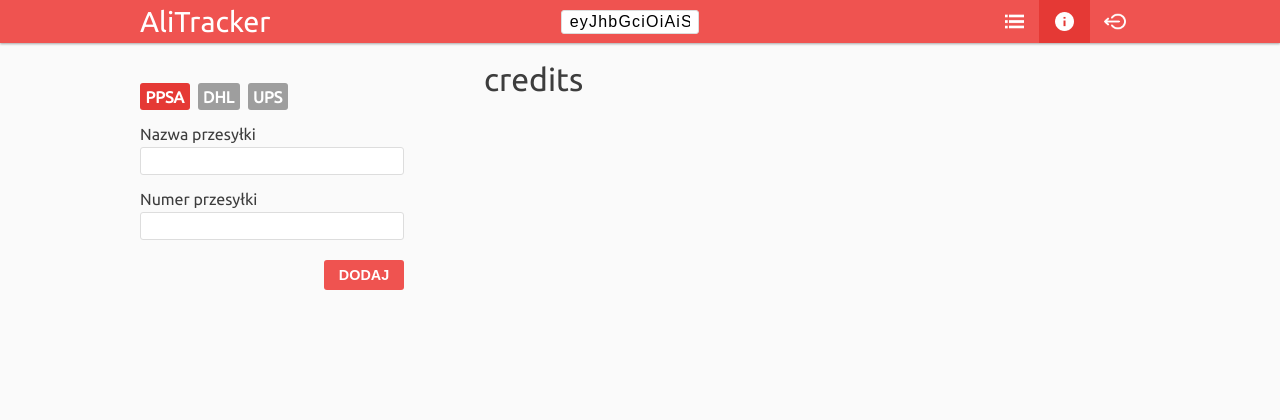
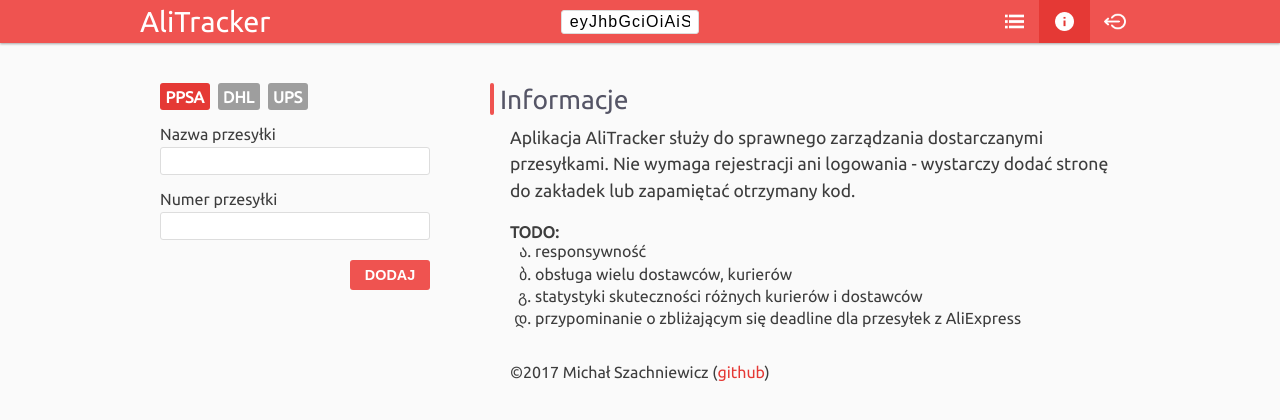
Before and after one commit to szacho/ali-tracker, a React (Create React App) app in the folder client/: page /info in a window 1280 px wide. Shown: the top 420 px of the page. Built offline with nearby package versions, Linux system fonts and the light colour scheme; sample sign-in values are in the browser's storage.

Commit message:
Add Introduction and Credits

```diff
--- a/client/src/actions/index.js
+++ b/client/src/actions/index.js
@@ -5,6 +5,7 @@
 export const SET_TOKEN = 'SET_TOKEN';
 export const GET_TOKEN = 'GET_TOKEN';
 export const REMOVE_PACKAGE = 'REMOVE_PACKAGE';
+export const RESET_PACKAGES = 'RESET_PACKAGES';
 export const THROW_ERROR = 'THROW_ERROR';
 export const NO_ERROR = 'NO_ERROR';
 export const SIGN_OUT = 'SIGN_OUT';
@@ -87,6 +88,7 @@
         type: SET_TOKEN,
         payload: data.token
       });
+      if(data.token.packages.length > 0) {
         data.token.packages.map(async (pack) => {
           try {
             const { data: gotPackageData } = await axios.get(`${API_URL}/package/${pack.provider}/${pack.packageNumber}`);
@@ -104,6 +106,11 @@
             console.log(removeBrokenPack);
           }
         });
+      } else {
+        dispatch({
+          type: RESET_PACKAGES
+        });
+      }
       noError(dispatch);
     } catch(error) { throwError(error, dispatch) }
   }
--- a/client/src/components/app.jsx
+++ b/client/src/components/app.jsx
@@ -10,6 +10,7 @@
 import AddPackage from './packages/addPackageForm';
 import PackageList from './packages/packageList';
 import Introduction from './introduction';
+import Credits from './credits';
 
 class App extends Component {
   componentWillMount() {
@@ -26,8 +27,8 @@
           </Aside>
           <MainContent>
             <Switch>
-              <Route exact path='/info' render={() => {return <h2>credits</h2>}} />
-              <Route exact path='/' render={() => (this.props.token ? ( <Redirect to={`/${this.props.token}`} /> ) : ( <Introduction /> ))} />
+              <Route exact path='/info' render={() => {return <Credits />}} />
+              <Route exact path='/' render={() => (this.props.token ? ( <Redirect to={`/${this.props.token}`} /> ) : ( <Introduction token={this.props.token} /> ))} />
               <Route path='/:token' component={PackageList} />
             </Switch>
           </MainContent>
@@ -52,12 +53,12 @@
 const MainContent = styled.main`
   width: 70%;
   height: 100%;
-  padding: 20px 40px;
+  padding: 20px;
 `;
 
 const Aside = styled.aside`
   width: 30%;
   height: 100%;
   background: ${ c.background.second };
-  padding: 40px 40px 0 0;
+  padding: 40px 40px 0 20px;
 `;
--- /dev/null
+++ b/client/src/components/credits.jsx
@@ -0,0 +1,53 @@
+import React from 'react';
+import styled from 'styled-components';
+import { MainHeader } from '../style-utils';
+
+export default () => {
+  return(
+    <Wrapper>
+      <MainHeader>Informacje</MainHeader>
+      <Description>Aplikacja AliTracker służy do sprawnego zarządzania dostarczanymi przesyłkami. Nie wymaga rejestracji ani logowania - wystarczy dodać stronę do zakładek lub zapamiętać otrzymany kod.</Description>
+      <TodoList>
+        TODO:
+        <TodoItem>responsywność</TodoItem>
+        <TodoItem>obsługa wielu dostawców, kurierów</TodoItem>
+        <TodoItem>statystyki skuteczności różnych kurierów i dostawców</TodoItem>
+        <TodoItem>przypominanie o zbliżającym się deadline dla przesyłek z AliExpress</TodoItem>
+      </TodoList>
+      <Author>&copy;2017 Michał Szachniewicz (<GitLink href="https://github.com/szacho/ali-tracker">github</GitLink>)</Author>
+    </Wrapper>
+  );
+}
+
+const Wrapper = styled.div`
+  margin-top: 20px;
+`;
+
+const Description = styled.p`
+  font-size: 1.1rem;
+  line-height: 150%;
+  margin: 10px 0 0 20px;
+`;
+
+const Author = styled.span`
+  font-size: 1rem;
+  margin-left: 20px;
+`;
+
+const GitLink = styled.a`
+  color: #E53935;
+`;
+
+const TodoList = styled.ul`
+  list-style-type: georgian;
+  font-weight: 700;
+  margin: 20px 0 20px 20px;
+  font-size: 1rem;
+`;
+
+const TodoItem = styled.li`
+  font-weight: 400;
+  margin-left: 25px;
+  line-height: 140%;
+  font-size: 1rem;
+`;
--- a/client/src/components/introduction.jsx
+++ b/client/src/components/introduction.jsx
@@ -1,21 +1,36 @@
-import React, { Component } from 'react'; //DO IT STATELESS
-import { connect } from 'react-redux';
+import React from 'react';
 import { Redirect } from 'react-router-dom';
+import styled from 'styled-components';
+import { MainHeader } from '../style-utils/';
 
-class Introduction extends Component {
-  render() {
-    if(this.props.token.token) {
-      return <Redirect to={`/${this.props.token.token}`} />;
-    } else {
-      return(
-        <div>Introduction:</div>
-      );
-    }
+export default (props) => {
+  if(props.token) {
+    return <Redirect to={`/${props.token}`} />;
+  } else {
+    return(
+      <Wrapper>
+        <MainHeader>Śledzenie przesyłek</MainHeader>
+        <FeaturesList>
+          <Feature>aplikacja pakuje wszystkie numery przesyłek do jednego</Feature>
+          <Feature>po dodaniu pierwszej przesyłki zostaje przypisany unikalny kod</Feature>
+          <Feature>za jego pomocą można wczytać dane na dowolnym urządzeniu</Feature>
+          <Feature>wystarczy wkleić powyżej lub bezpośrednio do adresu URL</Feature>
+        </FeaturesList>
+      </Wrapper>
+    );
   }
 }
 
-function mapStateToProps(state) {
-  return { token: state.token };
-}
+const Wrapper = styled.div`
+  margin-top: 20px;
+`;
 
-export default connect(mapStateToProps)(Introduction);
+const FeaturesList = styled.ul`
+  margin: 10px 0 0 40px;
+  list-style-type: disc;
+`;
+
+const Feature = styled.li`
+  font-size: 1.1rem;
+  line-height: 150%;
+`;
--- a/client/src/components/message.jsx
+++ b/client/src/components/message.jsx
@@ -18,14 +18,15 @@
 export default connect(null, { removeMessage })(Message);
 
 const MessageContainer = styled.div`
+  box-sizing: border-box;
   display: flex;
   justify-content: space-between;
   align-items: center;
-  width: 590px;
+  width: 100%;
   padding: 12px;
   background: #f2dede;
   color: #a94442;
-  margin-top: 21px;
+  margin-top: 20px;
   border: 1px solid #ebccd1;
   border-radius: 3px;
   font-size: 1.05rem;
--- a/client/src/components/packages/addPackageForm.jsx
+++ b/client/src/components/packages/addPackageForm.jsx
@@ -137,6 +137,7 @@
     display: block;
     font-size: 1rem;
     font-weight: 700;
+    transition: background .2s linear
   }
   input[type="radio"]:checked+label {
     background-color: ${cls.hoverRed};
--- a/client/src/components/packages/packageCard.jsx
+++ b/client/src/components/packages/packageCard.jsx
@@ -26,7 +26,7 @@
       <Card>
         <NumberAndRemoveWrapper>
           <PNumber>{ this.props.pack.number }</PNumber>
-          <RemoveButton title="Zamknij" onClick={this.handleRemoveButtonClick.bind(this)}></RemoveButton>
+          <RemoveButton title="Usuń" onClick={this.handleRemoveButtonClick.bind(this)}></RemoveButton>
         </NumberAndRemoveWrapper>
         <Name>{ this.props.pack.name }</Name>
         <Events>
--- a/client/src/components/packages/packageList.jsx
+++ b/client/src/components/packages/packageList.jsx
@@ -1,7 +1,8 @@
 import React, { Component } from 'react';
 import { connect } from 'react-redux';
-import * as actions from '../../actions'
+import * as actions from '../../actions';
 
+import { MainHeader } from '../../style-utils/';
 import PackageCard from './packageCard';
 import Message from '../message';
 
@@ -19,9 +20,9 @@
         return <PackageCard pack={pack} key={pack.number} />;
       });
     } else if(this.props.token.packages && this.props.token.packages.length === 0) {
-      return <span>Aktualnie nie śledzisz żadnych przesyłek.</span>
+      return <MainHeader>Aktualnie nie śledzisz żadnych przesyłek</MainHeader>
     } else {
-      return <span>Wczytywanie...</span>
+      return <MainHeader>Wczytywanie...</MainHeader>
     }
   }
 
--- a/client/src/index.js
+++ b/client/src/index.js
@@ -22,4 +22,4 @@
   document.getElementById('root')
 );
 
-//TODO: dodaj wielu dostawców, introduction, credits, opisy przycisków menu (tooltipy), refaktoryzacja, RWD, nagłówki, ustaw inne tło
+//TODO: dodaj wielu dostawców, refaktoryzacja, RWD, nagłówki, ustaw inne tło, przesyłki nieaktywne przez 30dni
--- a/client/src/reducers/packages.js
+++ b/client/src/reducers/packages.js
@@ -1,4 +1,4 @@
-import { ADD_PACKAGE, REMOVE_PACKAGE, SIGN_OUT } from '../actions';
+import { ADD_PACKAGE, REMOVE_PACKAGE, SIGN_OUT, RESET_PACKAGES } from '../actions';
 const INITIAL_STATE = [];
 
 export default function packages(state = INITIAL_STATE, action) {
@@ -13,6 +13,8 @@
    case REMOVE_PACKAGE:
      const number = action.payload;
      return state.filter(p => { return p.number !== number });
+   case RESET_PACKAGES:
+     return INITIAL_STATE;
    case SIGN_OUT:
      return INITIAL_STATE;
    default: return state;
--- a/client/src/style-utils/index.js
+++ b/client/src/style-utils/index.js
@@ -51,3 +51,20 @@
   height: 20px;
   font-size: 1.0rem;
 `;
+
+export const MainHeader = styled.h2`
+  font-size: 1.65rem;
+  display: flex;
+  align-items: center;
+  color: #556;
+
+  &::before {
+    content: '';
+    display: inline-block;
+    width: 4px;
+    margin-right: 6px;
+    height: 32px;
+    background: ${ c.mainRed };
+    border-radius: 2px;
+  }
+`
```
Lines whose indentation alone changed are shown as unchanged.
